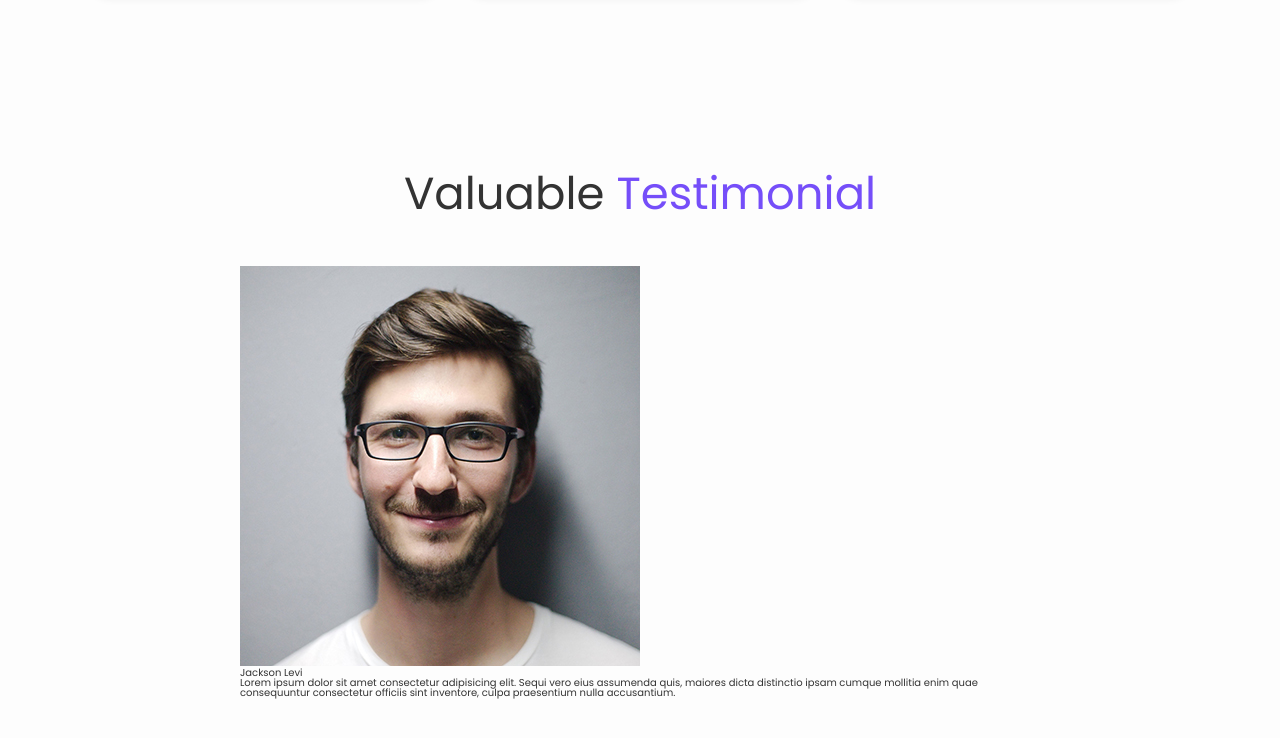
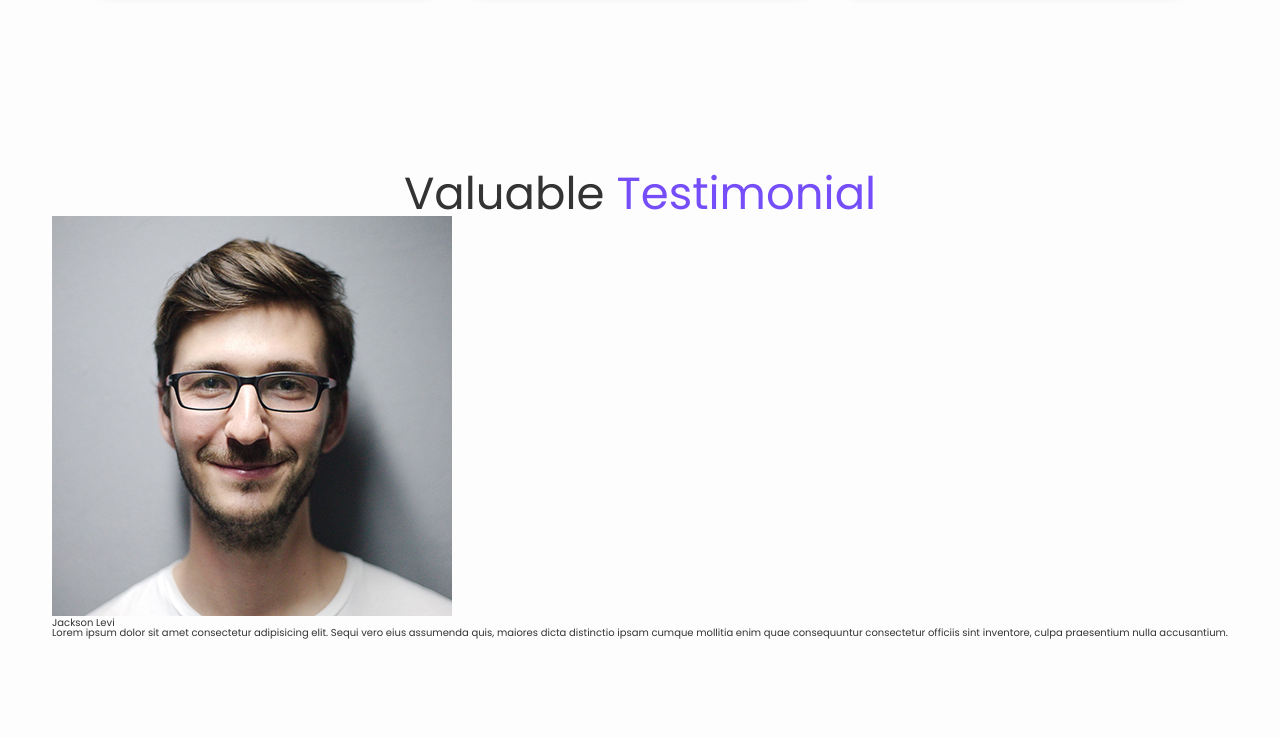
Before and after one commit to GrishchenkoNadezhda/portfolio2, a plain HTML site: page src/index.html in a window 1280 px wide. Shown: the part 3071-3809 px from the top of the page. After the commit the page ends 3759 px from the top, so only its background shows below. Drawn offline with nearby package versions, Linux system fonts and the light colour scheme.

Commit message:
Update style.css

```diff
--- a/src/css/style.css
+++ b/src/css/style.css
@@ -869,10 +869,3 @@ span {
   width: 100%;
   padding: 5rem 1rem;
 }
-
-.testimonial-container .testimonial-wrapper {
-  position: relative;
-  max-width: 90rem;
-  width: 100%;
-  padding: 5rem;
-}/*# sourceMappingURL=style.css.map */
```
